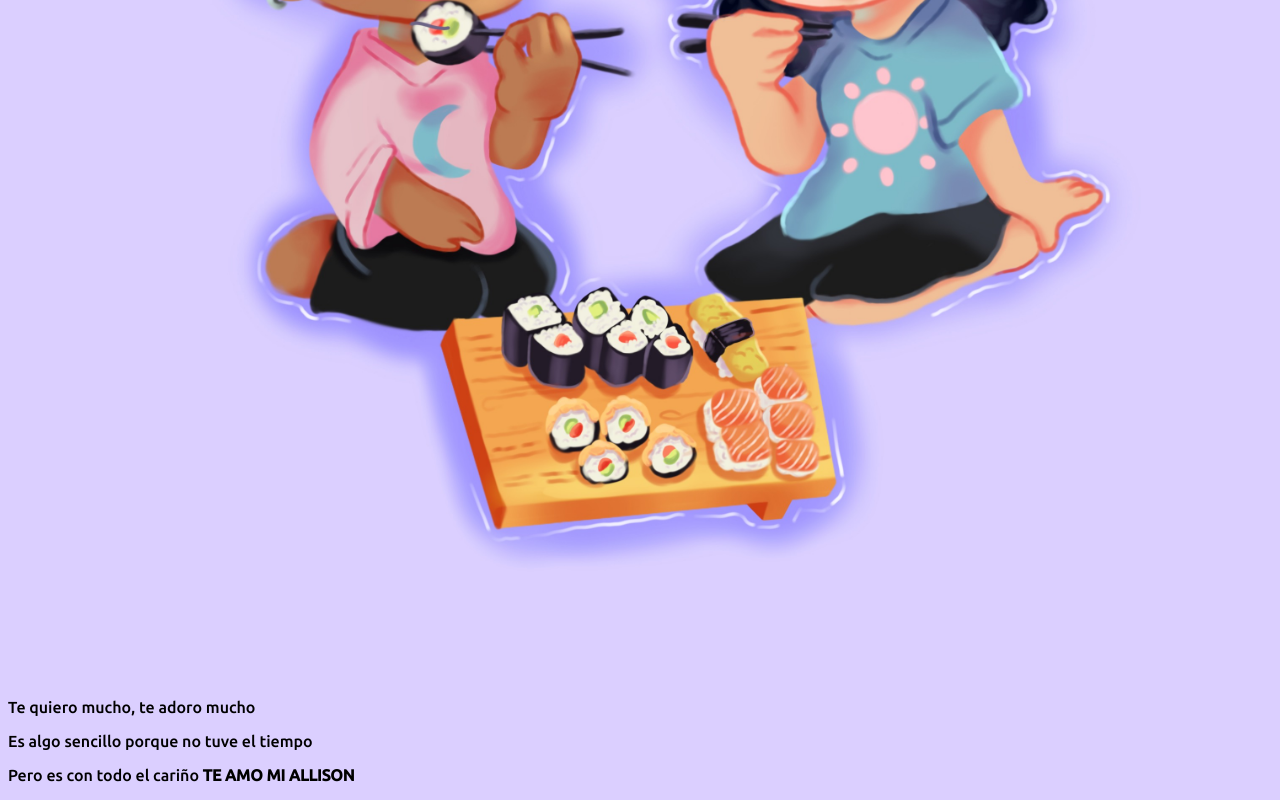
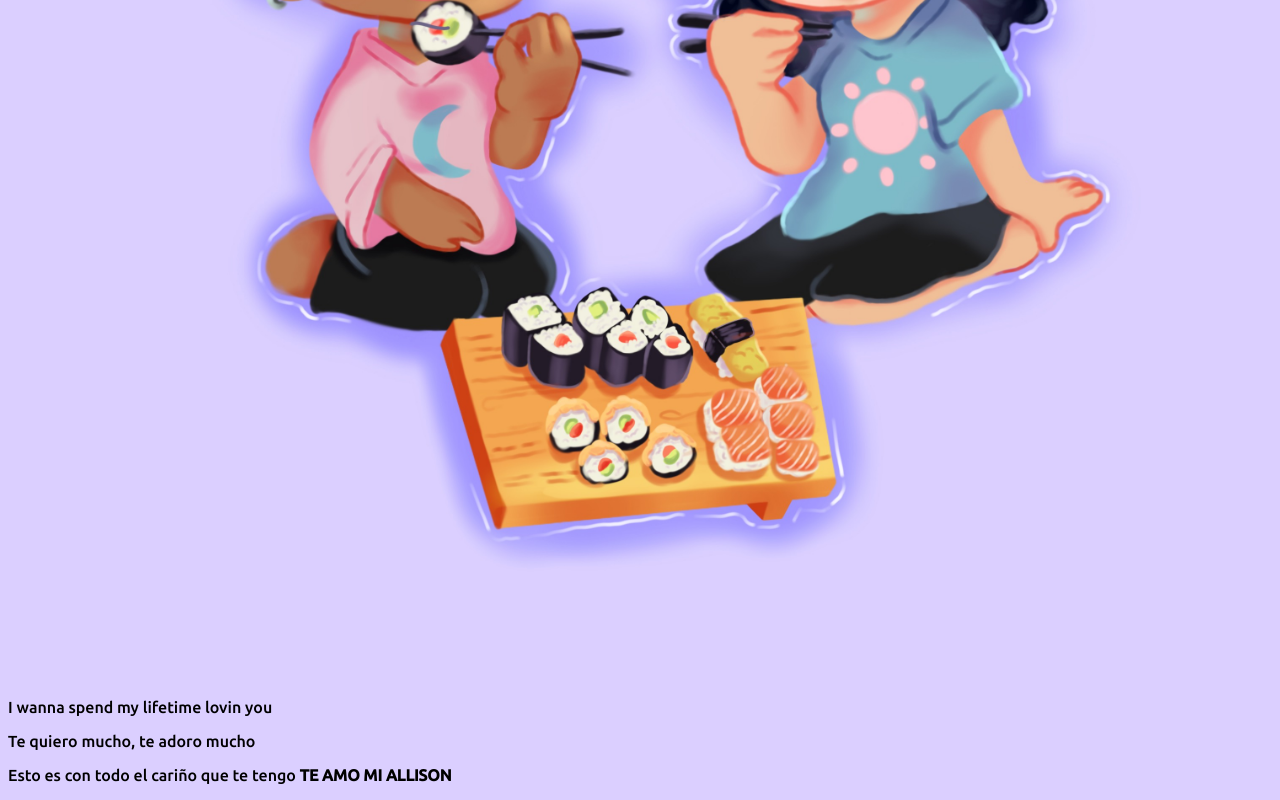
Before and after one commit to drosay/happy4, a plain HTML site: page index.html in a window 1280 px wide. Shown: the part 782-1582 px from the top of the page. Drawn offline with Linux system fonts and the light colour scheme.

Commit message:
Update index.html

```diff
--- a/index.html
+++ b/index.html
@@ -29,8 +29,8 @@ src: url(./Ubuntu-Medium.ttf);
         <h1>Mandé a hacer este dibujito para ti</h1>
         <img src="./ella y yo.JPG" alt="ella y yo" style="width: 100%;">
         <br>
+        <p>I wanna spend my lifetime lovin you</p>
         <p>Te quiero mucho, te adoro mucho</p>
-        <p>Es algo sencillo porque no tuve el tiempo</p>
-        <p>Pero es con todo el cariño <strong>TE AMO MI ALLISON</strong> </p>
+        <p>Esto es con todo el cariño que te tengo <strong>TE AMO MI ALLISON</strong> </p>
 </body>
 </html>
```
